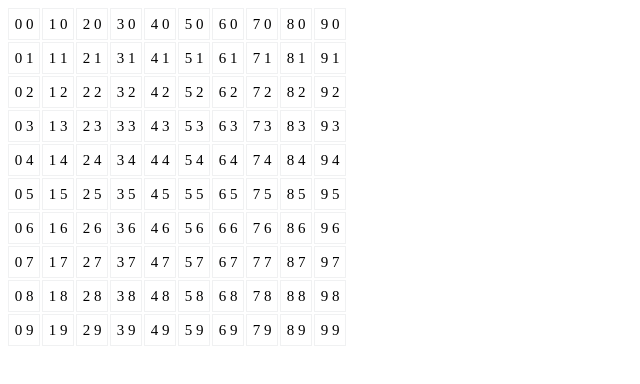
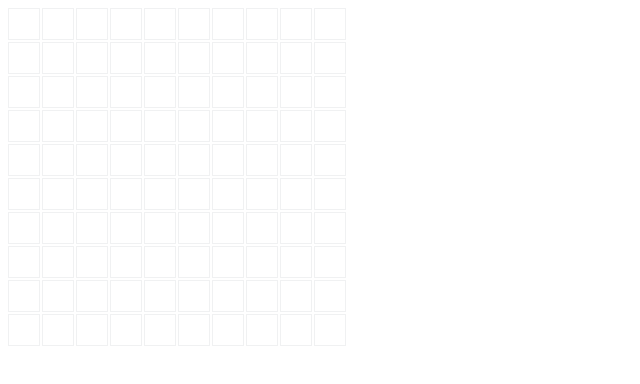
Before and after one commit to LeeShinYeoung/minesweeper, a React (Create React App) app: page / in a window 1280 px wide. Shown: the top 384 px of the page, without its empty margins (0-640 px from the left). Built offline with nearby package versions, Linux system fonts and the light colour scheme.

Commit message:
Develop a cell container

```diff
--- a/src/components/Cell.tsx
+++ b/src/components/Cell.tsx
@@ -1,11 +1,62 @@
-function CellContainer({ x, y, grid, openCell, flagCell }: any) {
-  const key = `${x}:${y}`
+import React from 'react'
+import { Cell, CellContainerProps, Grid } from '../interfaces'
+import { CoordinateString } from '../types'
+
+function CellContainer({
+  x,
+  y,
+  grid,
+  listenOpenCell,
+  listenFlagCell,
+}: CellContainerProps) {
+  const key: CoordinateString = `${x}:${y}`
 
   return (
-    <div className="minesweeper-cell" key={key}>
-      {x} {y}
+    <div
+      key={key}
+      className={`minesweeper-cell ${getCellClass(grid[key])}`}
+      onClick={clickCell}
+      onContextMenu={clickCell}
+    >
+      {getCellContent(grid[key])}
     </div>
   )
+
+  function getCellClass({ is_opened }: Pick<Cell, 'is_opened'>) {
+    const classNames = ['cell']
+
+    if (is_opened) {
+      classNames.push('opened')
+    }
+
+    return classNames.join(' ')
+  }
+
+  function getCellContent({
+    is_flagged,
+    is_opened,
+    is_bomb,
+    close_bombs,
+  }: Pick<Cell, 'is_flagged' | 'is_opened' | 'is_bomb' | 'close_bombs'>) {
+    if (is_flagged) {
+      return '🚩'
+    } else if (!is_opened) {
+      return ''
+    } else if (is_bomb) {
+      return '💣'
+    } else if (close_bombs) {
+      return close_bombs + ''
+    }
+  }
+
+  function clickCell(event: React.MouseEvent<HTMLElement>) {
+    event.preventDefault()
+    if (event.type === 'click') {
+      listenOpenCell(x, y)
+    } else if (event.type === 'contextmenu') {
+      listenFlagCell(x, y)
+    }
+  }
 }
 
 export default CellContainer
```
